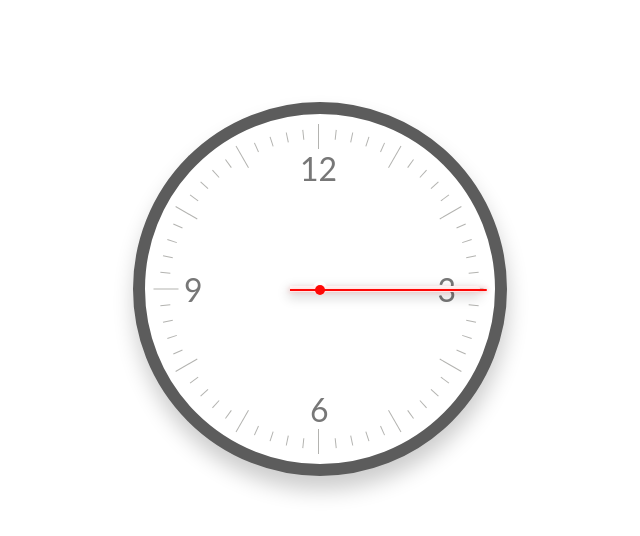
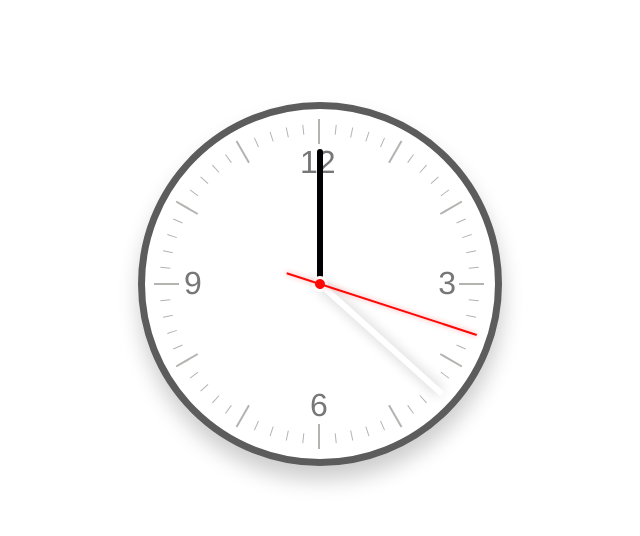
Before and after one commit to tonatiuh/watch-app, a React (Create React App) app: page / in a window 1280 px wide. Shown: the top 536 px of the page, without its empty margins (320-960 px from the left). Built offline with nearby package versions, Linux system fonts and the light colour scheme.

Commit message:
fix some details with CSS

```diff
--- a/src/Watch.js
+++ b/src/Watch.js
@@ -15,7 +15,7 @@ class Watch extends Component {
   }
 
   componentDidMount() {
-    // setInterval(this.tick(), 100);
+    setInterval(this.tick, 100);
   }
 
   tick() {
@@ -26,12 +26,8 @@ class Watch extends Component {
     const day     = date.getDate();
 
     const secAngle = seconds * 6;
-    const minAngle = minutes * 6 + (seconds * (360 / 3600));
-    console.log({ minAngle});
-    const hourAngle = hours * 30 + minutes * (360 / 720);
-    console.log({seconds});
-    console.log({minutes});
-    console.log({hours});
+    const minAngle = minutes * 6;
+    const hourAngle = hours * 30;
 
     this.setState({
       secAngle,
@@ -48,6 +44,7 @@ class Watch extends Component {
         <span
           className='diallines'
           style={{ color: 'red', transform: `rotate(${rotationDegrees}deg)` }}
+          key={`dialLine-${i}`}
 
         />
       );
--- a/src/Watch.scss
+++ b/src/Watch.scss
@@ -3,33 +3,34 @@
    width: 350px;
    height: 350px;
    background: white;
-   border: 12px solid #5c5c5c;
+   border: 7px solid #5c5c5c;
    border-radius: 50%;
    margin: 8% auto 0;
    box-shadow: 1px 14px 21px 0 rgba(0,0,0,.2);
 }
 
 .sec-hand {
-  width: 197px;
-  height: 2px;
+  width: 2px;
+  height: 200px;
   position: absolute;
-  top: 50%;
-  left: calc(50% - 30px);
+  top: 10px;
+  left: calc(50% - 1px);
   transform: rotate(0deg);
-  // animation: 1s seconds linear infinite;
-  transition: 1s ease-in-out;
+  // transition: transform 1s ease-in-out;
+  // animation: 10s seconds linear infinite;
+  // transition: transform 0.3s cubic-bezier(.4,2.08,.55,.44);
   background-color: #FE0806;
-  transform-origin: 30px center;
+  transform-origin: center 165px;
   box-shadow: 0 0 5px 1px  rgba(254,8,6,0.2);
-  border-radius: 0 20px 20px 0;
-  z-index: 15;
+  border-radius: 20px 20px 0 0;
+  z-index: 16;
 
   &:after {
     content: "";
     display: block;
     position: absolute;
-    left: 25px;
-    top: -4px;
+    left: -4px;
+    top: 160px;
     height: 10px;
     width: 10px;
     background-color: #FE0806;
@@ -38,42 +39,41 @@
   }
 }
 
-.hour-hand {
-  width: 190px;
-  height: 6px;
+.min-hand {
+  width: 6px;
+  height: 165px;
   position: absolute;
-  top: calc(50% - 3px);
-  left: calc(50% - 30px);
-  transform: rotate(153deg);
-  background-color: #fff;
-  transform-origin: 30px center;
+  top: 10px;
+  left: calc(50% - 3px);
+  background-color: white;
+  transform-origin: center 165px;
   box-shadow: 0 4px 12px 2px rgba(#000,0.15);
-  border-radius: 0 20px 20px 0;
+  border-radius: 20px 20px 0 0;
   z-index: 12;
 
   &:after {
     content: '';
     display: block;
     position: absolute;
-    left: 23px;
-    top: -5px;
-    height: 14px;
-    width: 14px;
-    background-color: #fff;
+    left: -5px;
+    top: 157px;
+    height: 16px;
+    width: 16px;
+    background-color: white;
     border-radius: 50%;
   }
 }
 
-.min-hand {
-  width: 170px;
-  height: 6px;
+.hour-hand {
+  height: 130px;
+  width: 6px;
   position: absolute;
-  top: calc(50% - 3px);
-  left: calc(50% - 30px);
-  transform: rotate(15deg);
+  top: 40px;
+  left: calc(50% - 3px);
+  // transform: rotate(15deg);
   background-color: #000004;
-  transform-origin: 30px center;
-  border-radius: 0 20px 20px 0;
+  transform-origin: center 136px;
+  border-radius: 20px 20px 0 0;
   z-index: 11;
 }
 
@@ -82,7 +82,7 @@
 .six,
 .nine {
    position: absolute;
-   font-family: Lato, sans-serif;
+   font-family: 'Helvetica Neue', Arial, Helvetica, sans-serif;
    font-size: 32px;
    color: #777;
 }
@@ -124,7 +124,7 @@
    top: 10px;
    left: 50%;
    margin-left: -2px;
-   width: 1px;
+   width: 2px;
    height: 25px;
    background: #b3b3b0;
    z-index: 1;
```
